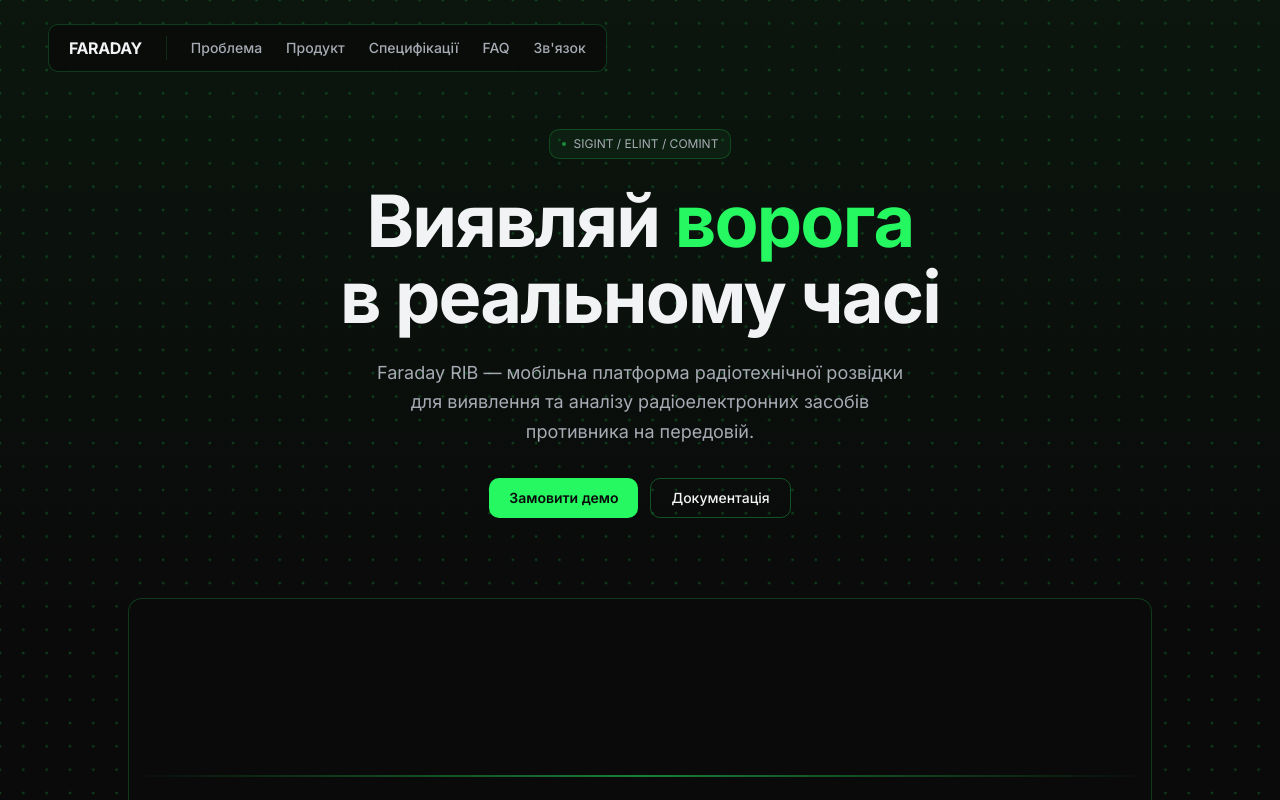
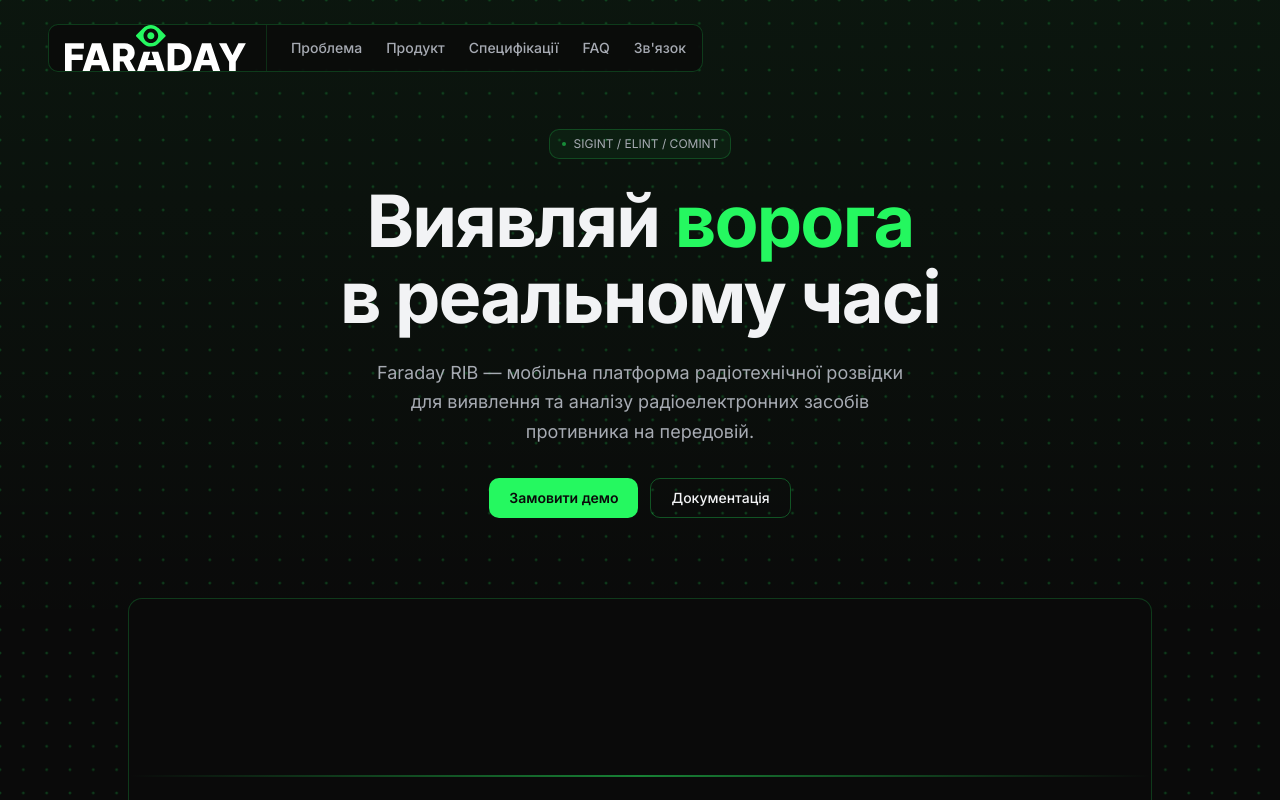
Before and after one commit to silktwo/faraday-test-1, a Next.js app: page / in a window 1280 px wide. Shown: the top 800 px of the page. Built offline with nearby package versions, Linux system fonts and the light colour scheme.

Commit message:
feat: implement SVG logo using Next.js Image component

```diff
--- a/app/page.tsx
+++ b/app/page.tsx
@@ -1,5 +1,6 @@
 "use client"
 
+import Image from "next/image"
 import { useEffect, useRef, useState } from "react"
 import { Button } from "@/components/ui/button"
 import { Menu, X, Radio, Wifi, Activity, ChevronDown, Mail, Phone, MapPin } from "lucide-react"
@@ -87,12 +88,19 @@ export default function FaradayPage() {
       {/* Desktop header */}
       <header className="fixed top-6 left-6 right-6 md:left-8 md:right-auto lg:left-12 z-40 flex items-center justify-between md:justify-start">
         {/* Logo + nav pill */}
-        <div className="flex items-center gap-0 border border-[#25f860]/20 backdrop-blur-md bg-[#0A0A0A]/80 rounded-lg h-12 px-5">
+        <div className="flex items-center gap-0 border border-[#25f860]/20 backdrop-blur-md bg-[#0A0A0A]/80 rounded-lg h-12 px-4">
           <button
             onClick={() => window.scrollTo({ top: 0, behavior: "smooth" })}
-            className="text-base font-bold hover:text-[#25f860] transition-colors duration-300 tracking-tight pr-6 border-r border-[#25f860]/15"
+            className="flex items-center gap-0 hover:opacity-80 transition-opacity duration-300 pr-5 border-r border-[#25f860]/15 h-full"
           >
-            FARADAY
+            <Image
+              src="/logo.svg"
+              alt="Faraday"
+              width={100}
+              height={32}
+              className="h-full w-auto"
+              priority
+            />
           </button>
           <nav className="hidden md:flex items-center gap-6 pl-6">
             {[
@@ -625,8 +633,14 @@ export default function FaradayPage() {
       <footer className="relative px-6 md:px-12 lg:px-24 border-t border-[#25f860]/10 py-8">
         <div className="max-w-5xl w-full mx-auto">
           <div className="flex flex-col md:flex-row justify-between items-center gap-6">
-            <div className="flex items-center gap-4">
-              <span className="text-lg font-bold tracking-tight">FARADAY</span>
+            <div className="flex items-center gap-3">
+              <Image
+                src="/logo.svg"
+                alt="Faraday"
+                width={80}
+                height={20}
+                className="h-5 w-auto"
+              />
               <span className="text-xs text-[#A7ABB3]">Радіотехнічна розвідка</span>
             </div>
             <div className="text-xs text-[#A7ABB3]">
```
Also changed, not shown: public/logo.svg (added).
